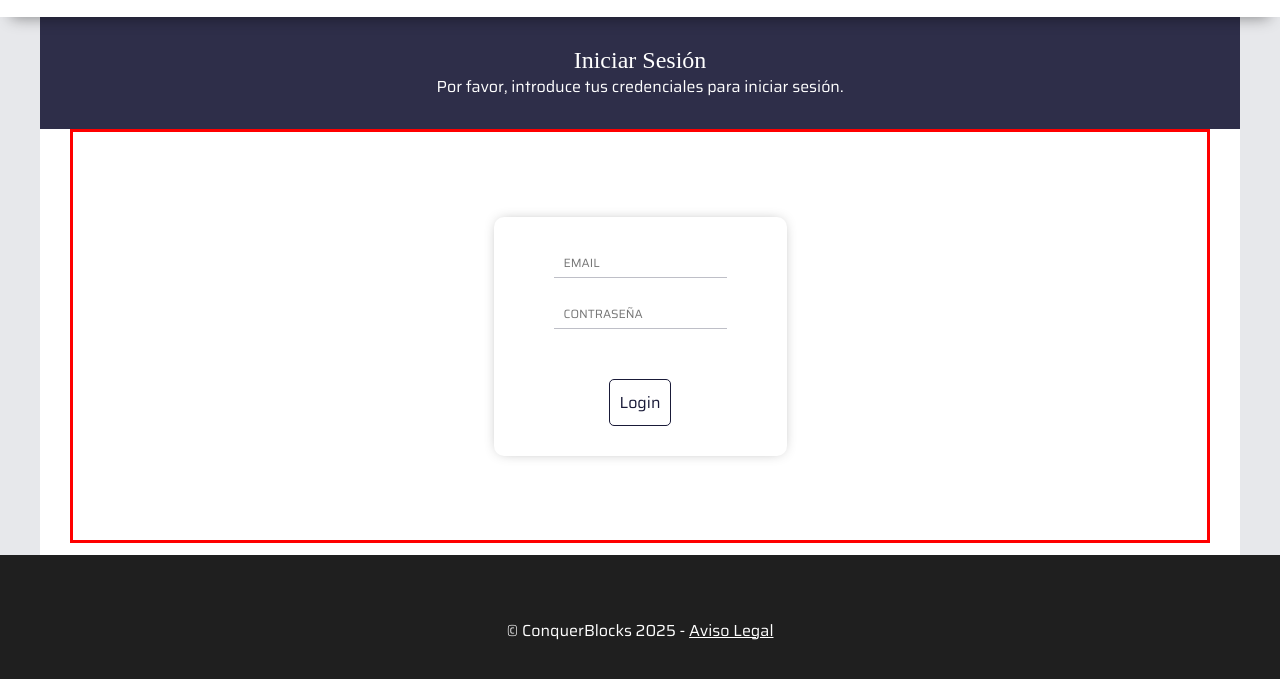
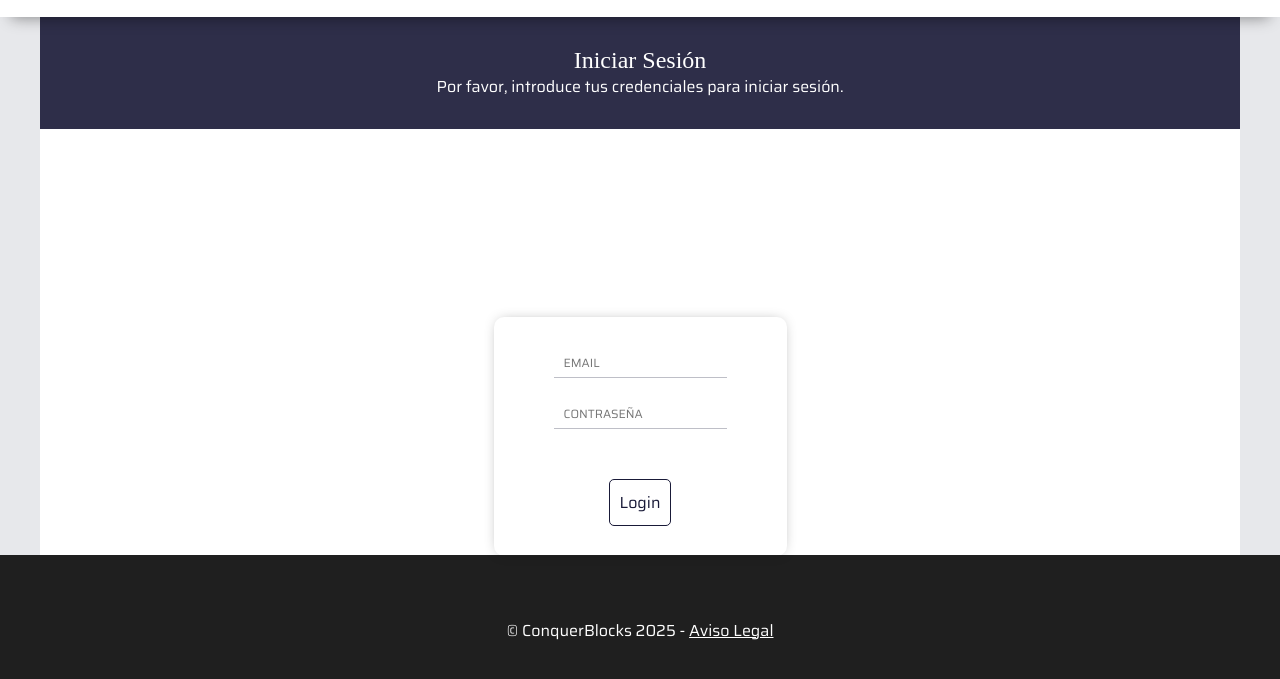
Before and after one commit to Grancanash/proyectohtmlconestilos, a website built with Vite: page login.html in a window 1280 px wide. Shown: the part 95-774 px from the top of the page. Built offline with nearby package versions, Linux system fonts and the light colour scheme; a web font is replaced by a local one.

Commit message:
corrección login

```diff
--- a/src/sass/pages/_login.scss
+++ b/src/sass/pages/_login.scss
@@ -15,9 +15,9 @@
     &__form {
         display: flex;
         align-items: center;
+        margin-top: 100px;
         // height: calc(100% - 200px);
-        height: calc(100vh - abs.$header-w - abs.$footer-h - 200px);
-        border: solid red;
+        // height: calc(100vh - abs.$header-w - abs.$footer-h - 200px);
 
         form  {
             margin: 0 auto;
```
Also changed, not shown: dist/assets/main-BeiJThoV.css (added), dist/assets/main-MasWFsDX.css (deleted), dist/assets/main-qiTbWNz3.js (renamed from dist/assets/main-BPn-zpvj.js), dist/aviso-legal.html, dist/blog.html, dist/contacto.html, dist/cursos.html, dist/index.html, dist/login.html, dist/quienes-somos.html, dist/registro.html.
